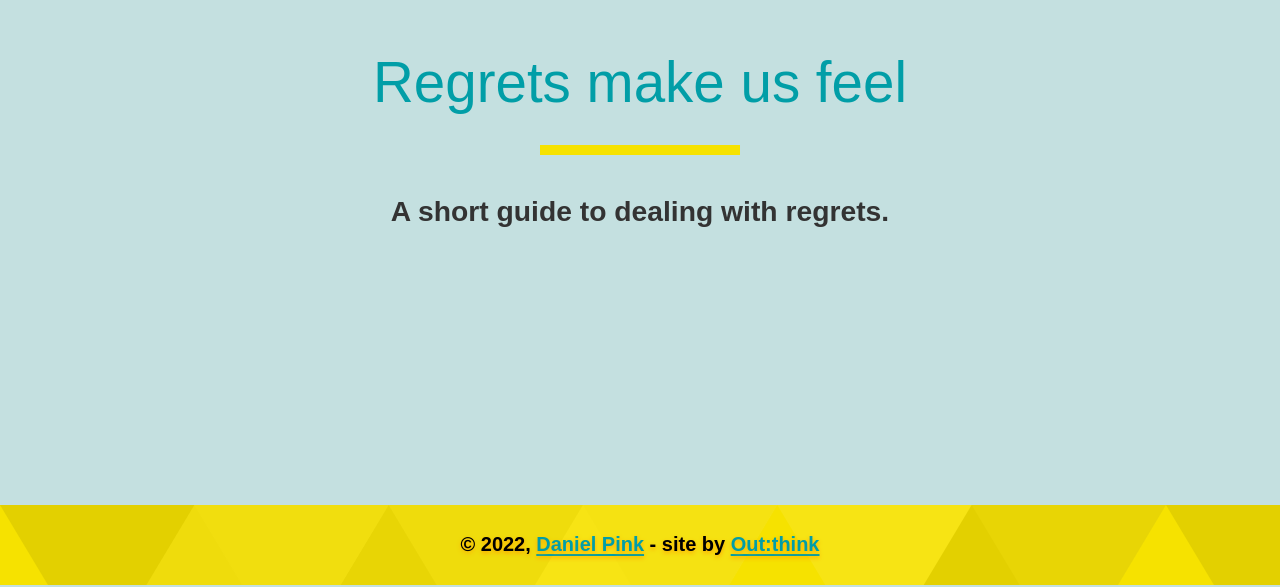
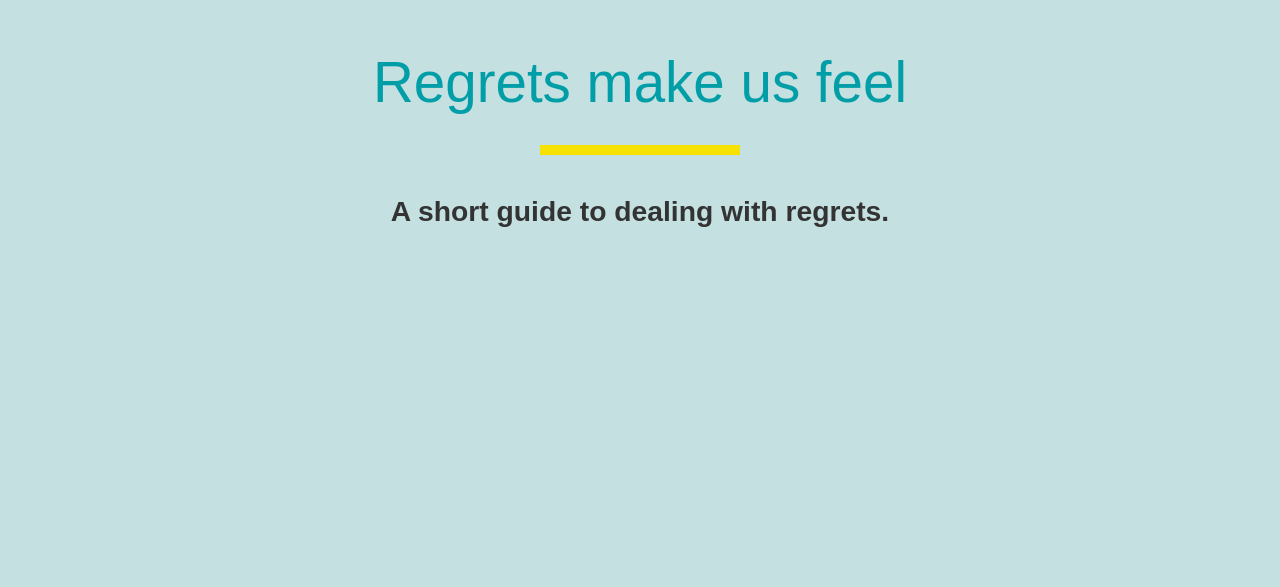
Before and after one commit to joshatoutthink/tpor-scrolly-resource, a Svelte app: page / in a window 1280 px wide. Shown: the part 215-802 px from the top of the page. Built offline with nearby package versions, Linux system fonts and the light colour scheme.

Commit message:
Header stuff

```diff
--- a/src/components/Header.svelte
+++ b/src/components/Header.svelte
@@ -50,7 +50,9 @@ header{
   text-align: center;
   position:sticky;
   top:0;
-  height:100vh;
+  height:calc(100vh - 200px);
+  pointer-events:none;
+  background:var(--teal50);
 }
 
 .page-container{
```
